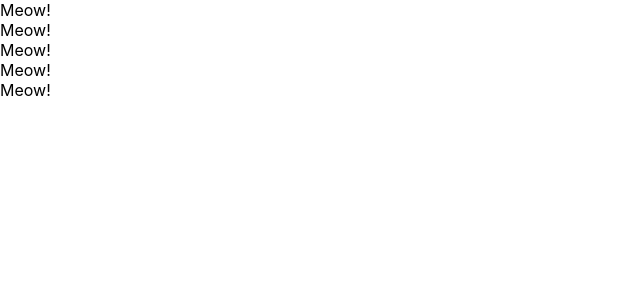
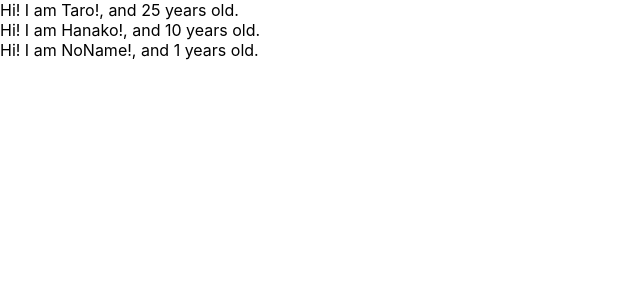
Before and after one commit to empenguin1186/udemy-react-redux-crud-application, a React (Create React App) app: page / in a window 1280 px wide. Shown: the top 300 px of the page, without its empty margins (0-640 px from the left). Built offline with nearby package versions, Linux system fonts and the light colour scheme.

Commit message:
:+1: add comments README.md

```diff
--- a/src/App.js
+++ b/src/App.js
@@ -9,20 +9,29 @@
 //   )
 // }
 
+const profiles = [
+  { name: "Taro", age: 25 },
+  { name: "Hanako", age: 10 },
+  { name: "NoName" }
+]
+
 const App = () => {
   return (
     <div>
-      <Cat />
-      <Cat />
-      <Cat />
-      <Cat />
-      <Cat />
+      {
+        profiles.map((profile, index) => {
+          return <User name={profile.name} age={profile.age} key={index} />
+        })
+      }
     </div>
   )
 }
 
-const Cat = () => {
-  return <div>Meow!</div>
+const User = (props) => {
+  return <div>Hi! I am {props.name}!, and {props.age} years old.</div>
+}
+User.defaultProps = {
+  age: 1
 }
 
 export default App;
```
